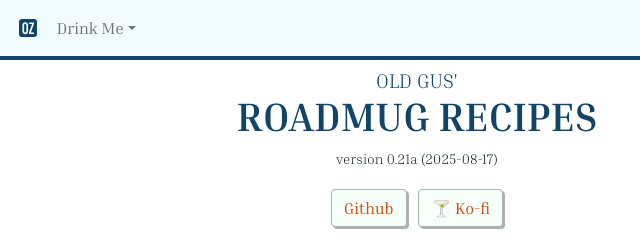
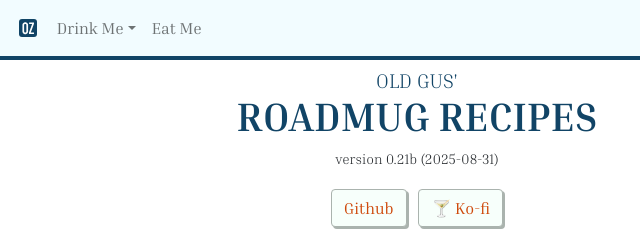
Before and after one commit to callmepartario/og-rr, a plain HTML site: page index.html in a window 1280 px wide. Shown: the top 240 px of the page, 223-863 px from the left. Drawn offline with Linux system fonts and the light colour scheme.

Commit message:
x-link og-rb

```diff
--- a/index.html
+++ b/index.html
@@ -50,6 +50,9 @@
 						<li><a class="dropdown-item og-nav" href="#syrups">Syrups and Solutions</a></li>
 					</ul>
 				</li>
+				<li class="nav-item">
+          			<a class="nav-link" href="https://callmepartario.github.io/og-rb/">Eat Me</a>
+        		</li>
 			</ul>
 		</div>
 	</div>
@@ -61,7 +64,7 @@
 	<span class="og-subtitle">Old Gus'</span>
 	<span class="og-title">Roadmug Recipes</span>
 </h1>
-<p class="small text-center">version 0.21a (2025-08-17)</p>
+<p class="small text-center">version 0.21b (2025-08-31)</p>
 <ul class="list-inline text-center">
 	<li class="list-inline-item"><a class="btn btn-light mt-1 mb-1 theme-light border text-white" href="https://github.com/callmepartario/og-rr">Github</a></li>
 	<li class="list-inline-item"><a class="btn btn-light mt-1 mb-1 theme-light border text-white" href="https://ko-fi.com/oldgus">&#127864; Ko-fi</a></li>
@@ -1518,6 +1521,49 @@
 <hr>
 
 <!--
+THE BARBADOS COCKTAIL RECIPE
+1.5 oz (45 ml) The Real McCoy 12 year Rum
+3/4 oz (22.5 ml) Anders x Portland Syrups Falernum
+3/4 oz (22.5 ml) fresh lime juice
+Lime wheel for garnish
+
+THE PRESTIGE COCKTAIL RECIPE
+1 oz (30 ml) Flor de Caña 7 year Rum
+1 oz (30 ml) fresh pineapple juice
+1/2 oz (15 ml) Dolin Dry Vermouth de Chambéry
+1/2 oz (15 ml) Anders x Portland Syrups Falernum
+1/4 oz (7.5 ml) fresh lime juice
+Pineapple wedges for garnish
+
+THE THREE DOTS AND A DASH RECIPE
+1 oz (30 ml) Rhum J.M VSOP Rhum Agricole
+1 oz (30 ml) Hamilton 86 Demerara Rum
+1 oz (30 ml) fresh lime juice
+1/2 oz (15 ml) orange juice
+1/2 oz (15 ml) honey syrup (3:1)
+1/2 oz (15 ml) Anders x Portland Syrups Falernum
+1/4 oz (7.5 ml) St. Elizabeth Allspice Dram
+1 dash Angostura Bitters
+Pineapple fronds, cherries, and pineapple slice for garnish
+
+THE CHARTREUSE SWIZZLE RECIPE
+1.5 oz (45 ml) Green Chartreuse
+1.5 oz (45 ml) fresh pineapple juice
+1/2 oz (15 ml) Anders x Portland Syrups Falernum
+3/4 oz (22.5 ml) fresh lime juice
+Mint sprig for garnish
+
+THE SATELLITE RECIPE
+1.5 oz (45 ml) Beefeater London Dry Gin
+3/4 oz (22.5 ml) fresh lemon juice
+1/2 oz (15 ml) Anders x Portland Syrup Falernum
+1/4 oz (7.5 ml) Anders x Portland Syrup Grenadine
+1 dash Angostura Bitters
+1/2 oz (15 ml) soda water
+Lemon wheel and cherry for garnish
+-->
+
+<!--
 <h2 id="sparklers">Sparklers</h2>
 OLD CUBAN
 <span class="og-oz">1½ oz.</span><span class="og-ml">45 ml</span> aged rum
```
